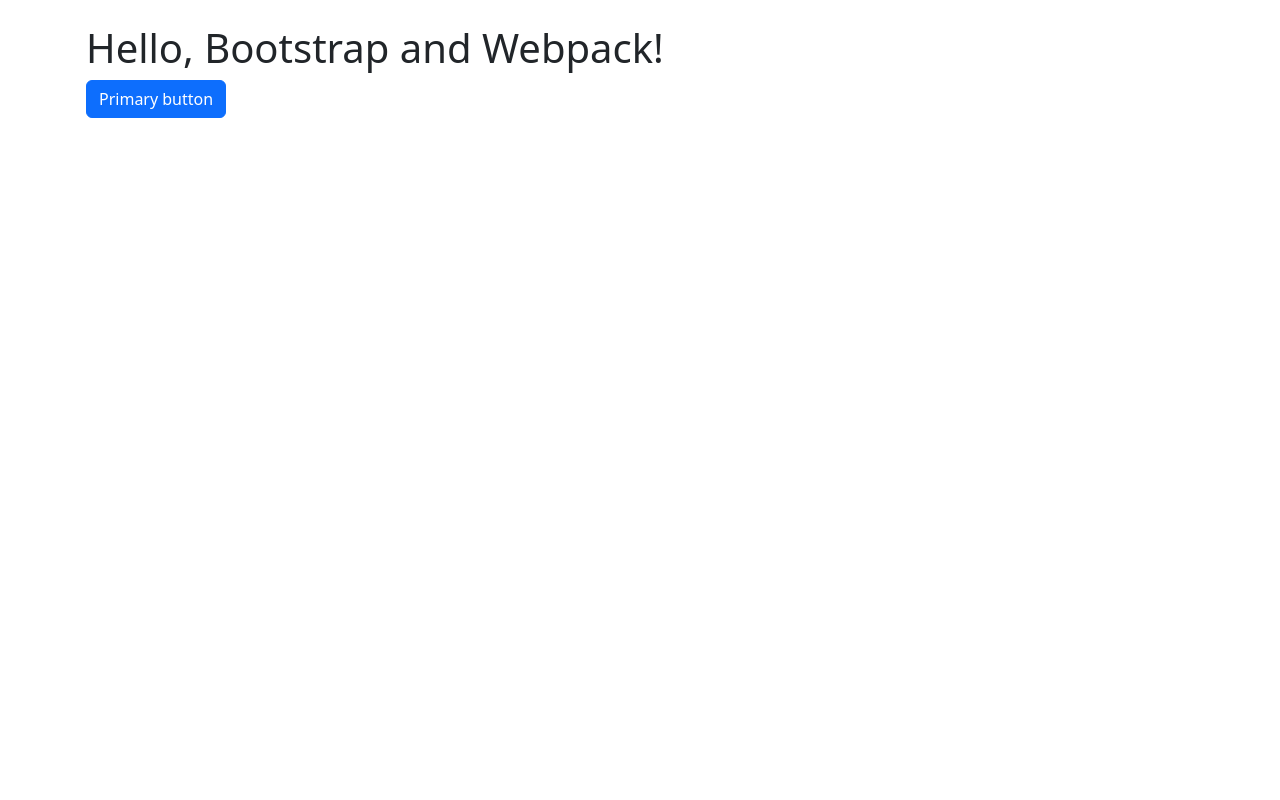
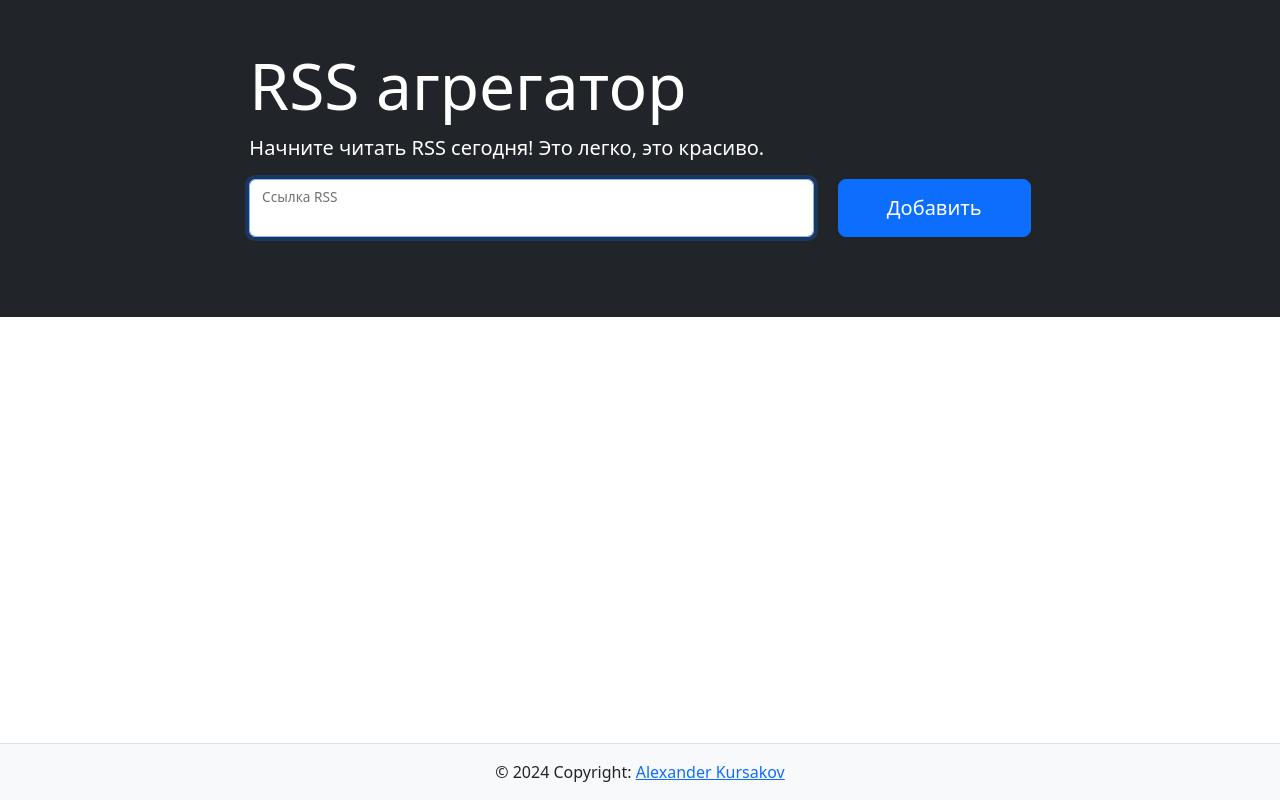
Before and after one commit to Kursakov92/RSS-Aggregator, a website built with webpack: page src/index.html in a window 1280 px wide. Built offline with nearby package versions, Linux system fonts and the light colour scheme.

Commit message:
finish 1 step

```diff
--- a/package.json
+++ b/package.json
@@ -1,5 +1,5 @@
 {
-  "name": "frontend-project-11",
+  "name": "@hexlet/code",
   "version": "1.0.0",
   "description": "Rss Agregator",
   "scripts": {
--- a/src/index.html
+++ b/src/index.html
@@ -1,14 +1,70 @@
-<!doctype html>
+<!DOCTYPE html>
 <html lang="en">
-  <head>
-    <meta charset="utf-8">
-    <meta name="viewport" content="width=device-width, initial-scale=1">
-    <title>Bootstrap w/ Webpack</title>
-  </head>
-  <body>
-    <div class="container py-4 px-3 mx-auto">
-      <h1>Hello, Bootstrap and Webpack!</h1>
-      <button class="btn btn-primary">Primary button</button>
+<head>
+    <meta charset="UTF-8">
+    <meta name="viewport" content="width=device-width, initial-scale=1.0">
+    <title>RSS Агрегатор</title>
+</head>
+<body class="d-flex flex-column min-vh-100">
+  <div class="modal fade" id="modal" tabindex="-1" role="dialog" aria-labelledby="modal" aria-hidden="true">
+    <div class="modal-dialog" role="document">
+      <div class="modal-content">
+        <div class="modal-header">
+          <h5 class="modal-title"></h5>
+          <button type="button" class="btn-close close" data-bs-dismiss="modal" aria-label="Close"></button>
+        </div>
+        <div class="modal-body text-break"></div>
+        <div class="modal-footer"><a class="btn btn-primary full-article" href="#" role="button" target="_blank" rel="noopener noreferrer">Читать полностью </a>
+          <button type="button" class="btn btn-secondary" data-bs-dismiss="modal">Закрыть</button>
+        </div>
+      </div>
     </div>
-  </body>
+  </div>
+  <main  class="flex-grow-1">
+    <section class="continer-fluid bg-dark p-5">
+    <div class="row">
+      <div class="col-md-10 col-lg-8 mx-auto text-white">
+        <h1 class="display-3">RSS агрегатор</h1>
+        <p class="lead">Начните читать RSS сегодня! Это легко, это красиво.</p>
+        <form action class="rss-form text-body">
+          <div class="row">
+            <div class="col">
+              <div class="form-floating">
+                <input
+                  id="url-input"
+                  class="form-control w-100"
+                  name="url"
+                  aria-label="url"
+                  placeholder="ссылка RSS"
+                  autocomplete="off"
+                  autofocus
+                  required
+                >
+                <label for="url-input">Ссылка RSS</label>
+              </div>
+            </div>
+            <div class="col-auto">
+              <button class="btn btn-primary btn-lg h-100 px-sm-5" type="submit" aria-label="add">Добавить</button>
+            </div>
+          </div>
+        </form>
+        <p class="mt-2 mb-0 text-muted">Пример: https://lorem-rss.hexlet.app/feed</p>
+        <p class="feedback m-0 position-absolute small text-danger"></p>
+      </div>
+    </div>
+    </section>
+    <section class="container-fluid container-xxl p-5">
+    <div class="row">
+      <div class="col-md-10 col-lg-8 order-1 mx-auto posts"></div>
+      <div class="col-md-10 col-lg-4 mx-auto order-0 order-lg-1 feeds"></div>
+    </div>
+    </section>
+  </main>
+<footer class="footer border-top py-3 mt-5 bg-light">
+    <div class="container-xl">
+      <div class="text-center">© 2024 Copyright:
+      <a href="https://ru.hexlet.io/u/kursakov92" target="_blank">Alexander Kursakov</a>
+      </div>
+    </div>
+</body>
 </html>
```
Also changed, not shown: README.md.
